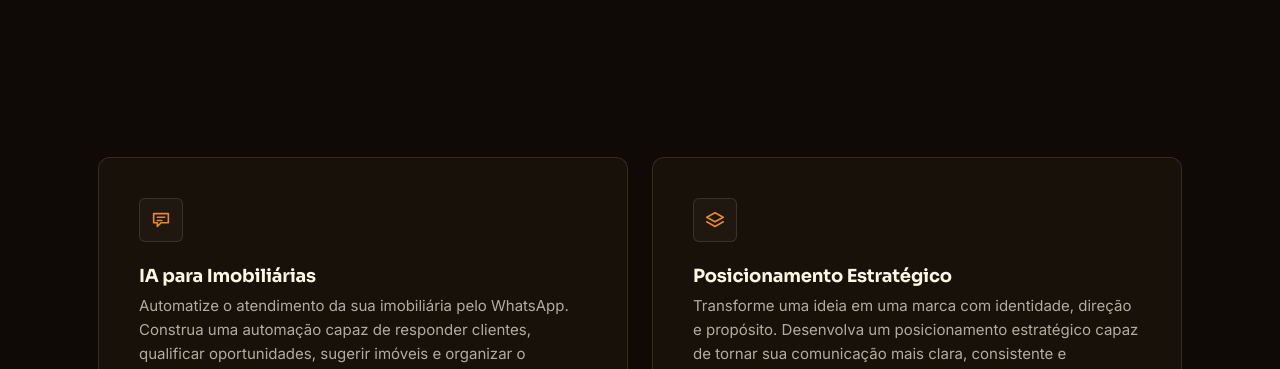
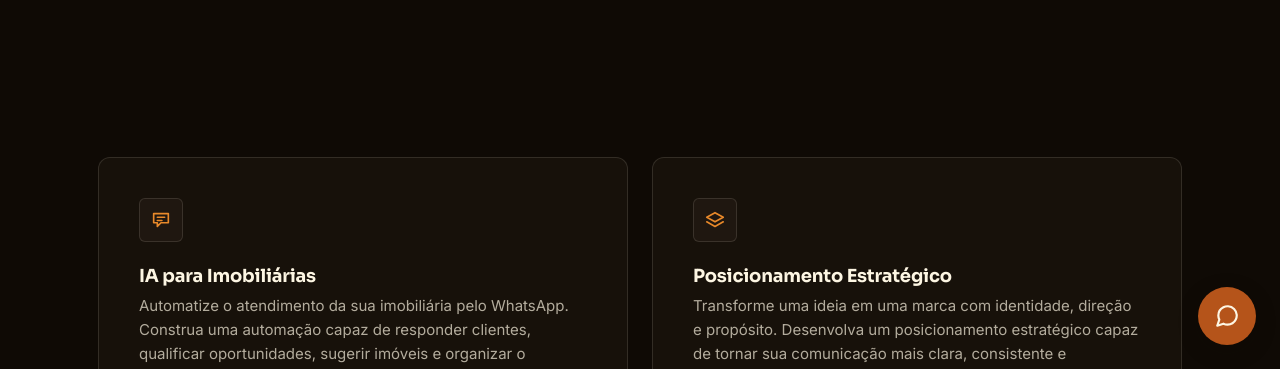
Before and after one commit to criativamenteacademy/criativamente-site, a plain HTML site: page cursos.html in a window 1280 px wide. Shown: the part 431-800 px from the top of the page. Drawn offline with Linux system fonts and the light colour scheme.

Commit message:
Adiciona widget de chat na pagina

```diff
--- a/cursos.html
+++ b/cursos.html
@@ -217,5 +217,6 @@
   </footer>
 
   <script src="script.js"></script>
+  <script src="/assets/js/chat-widget.js" defer></script>
 </body>
 </html>
```
